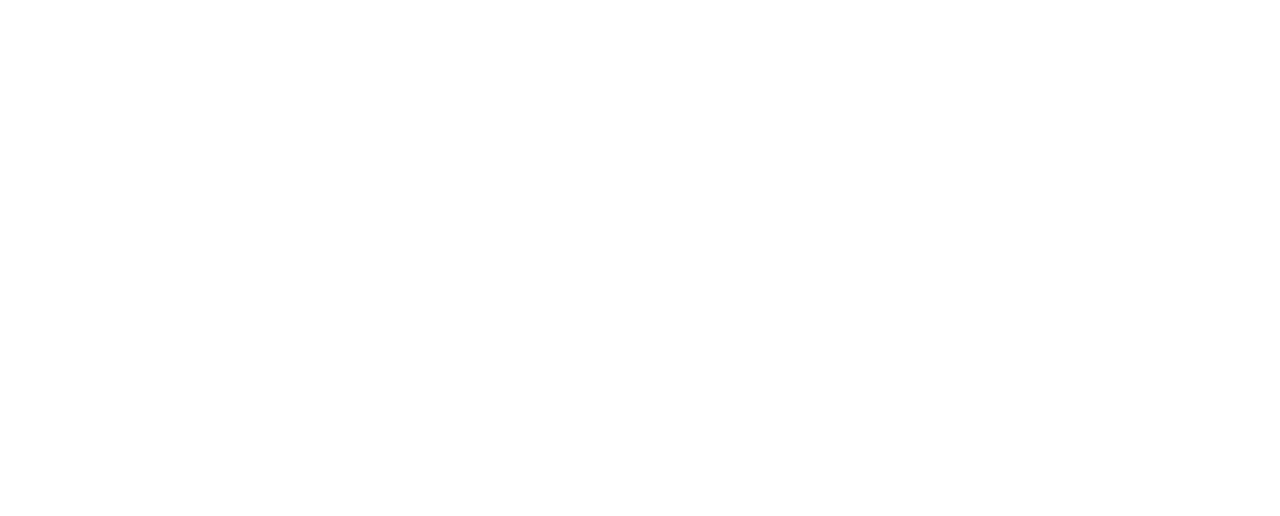
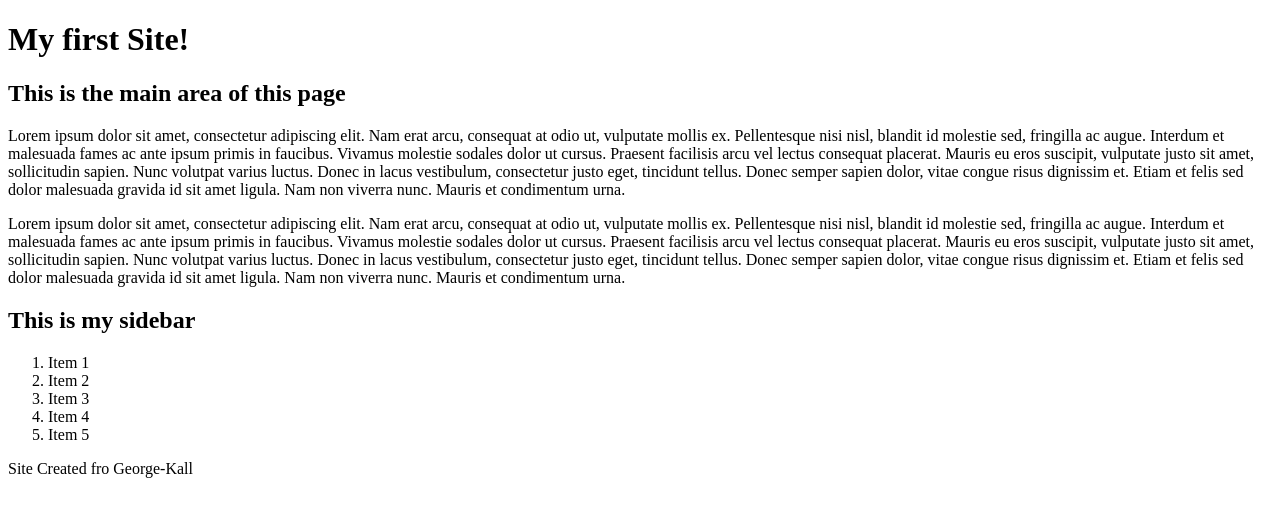
Before and after one commit to George-Kall/first-site, a plain HTML site: page index.html in a window 1280 px wide. Drawn offline with Linux system fonts and the light colour scheme.

Commit message:
Just HTML

```diff
--- a/index.html
+++ b/index.html
@@ -3,10 +3,36 @@
 <head>
     <meta charset="UTF-8">
     <meta http-equiv="X-UA-Compatible" content="IE=edge">
+    <meta name="author" content="George-kall">
     <meta name="viewport" content="width=device-width, initial-scale=1.0">
-    <title>Document</title>
+    <title>First Layout</title>
 </head>
 <body>
+    <header>
+        <h1>My first Site!</h1>
+    </header>
 
+    <section>
+        <h1>This is the main area of this page</h1>
+        <p>Lorem ipsum dolor sit amet, consectetur adipiscing elit. Nam erat arcu, consequat at odio ut, vulputate mollis ex. Pellentesque nisi nisl, blandit id molestie sed, fringilla ac augue. Interdum et malesuada fames ac ante ipsum primis in faucibus. Vivamus molestie sodales dolor ut cursus. Praesent facilisis arcu vel lectus consequat placerat. Mauris eu eros suscipit, vulputate justo sit amet, sollicitudin sapien. Nunc volutpat varius luctus. Donec in lacus vestibulum, consectetur justo eget, tincidunt tellus. Donec semper sapien dolor, vitae congue risus dignissim et. Etiam et felis sed dolor malesuada gravida id sit amet ligula. Nam non viverra nunc. Mauris et condimentum urna.</p>
+        <p>Lorem ipsum dolor sit amet, consectetur adipiscing elit. Nam erat arcu, consequat at odio ut, vulputate mollis ex. Pellentesque nisi nisl, blandit id molestie sed, fringilla ac augue. Interdum et malesuada fames ac ante ipsum primis in faucibus. Vivamus molestie sodales dolor ut cursus. Praesent facilisis arcu vel lectus consequat placerat. Mauris eu eros suscipit, vulputate justo sit amet, sollicitudin sapien. Nunc volutpat varius luctus. Donec in lacus vestibulum, consectetur justo eget, tincidunt tellus. Donec semper sapien dolor, vitae congue risus dignissim et. Etiam et felis sed dolor malesuada gravida id sit amet ligula. Nam non viverra nunc. Mauris et condimentum urna.</p>
+
+    </section>
+
+    <aside>
+        <h2>This is my sidebar</h2>
+        <ol>
+            <li>Item 1</li>
+            <li>Item 2</li>
+            <li>Item 3</li>
+            <li>Item 4</li>
+            <li>Item 5</li>
+        </ol>
+    </aside>
+
+    <footer>
+        <p>Site Created fro George-Kall</p>
+
+    </footer>
 </body>
 </html>
```
